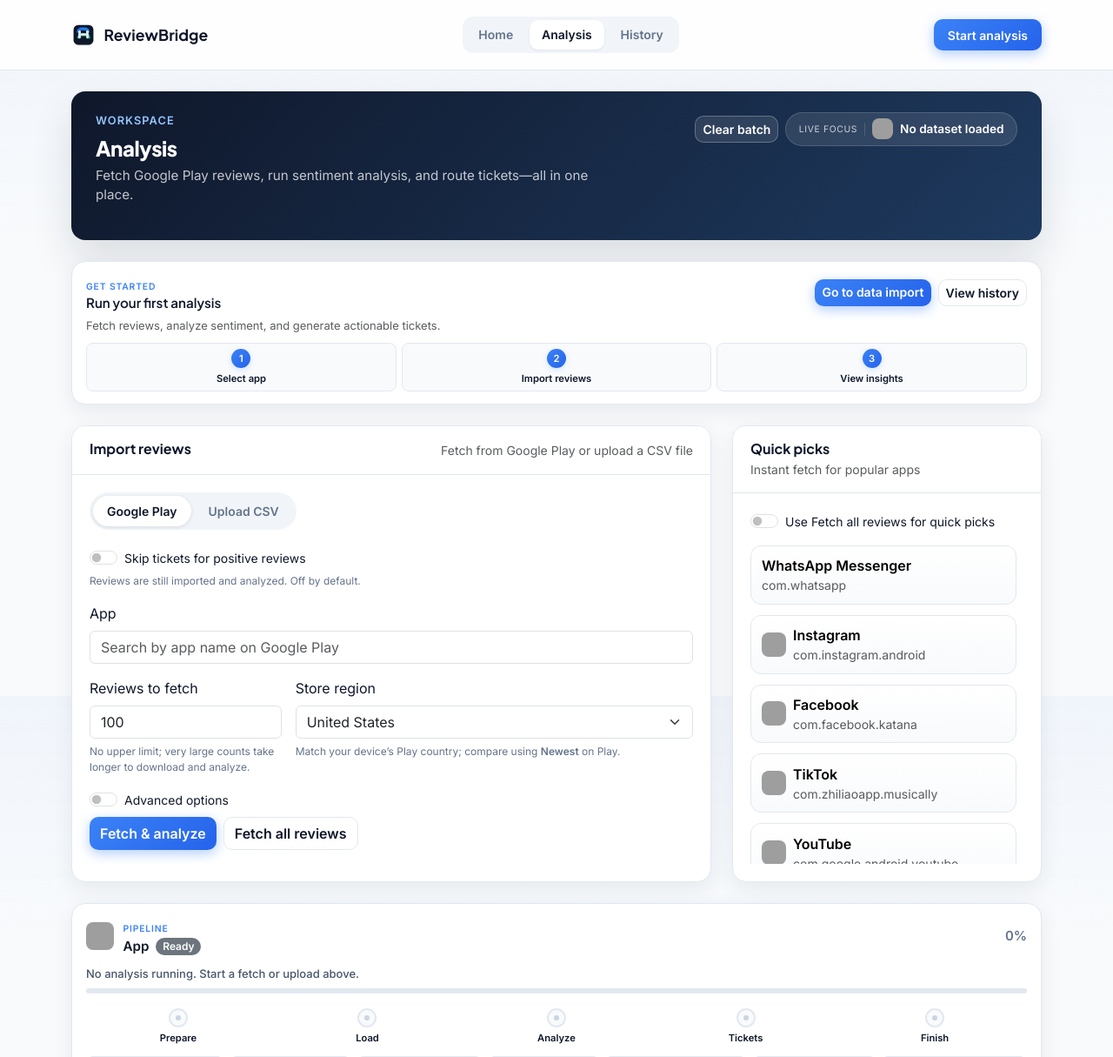
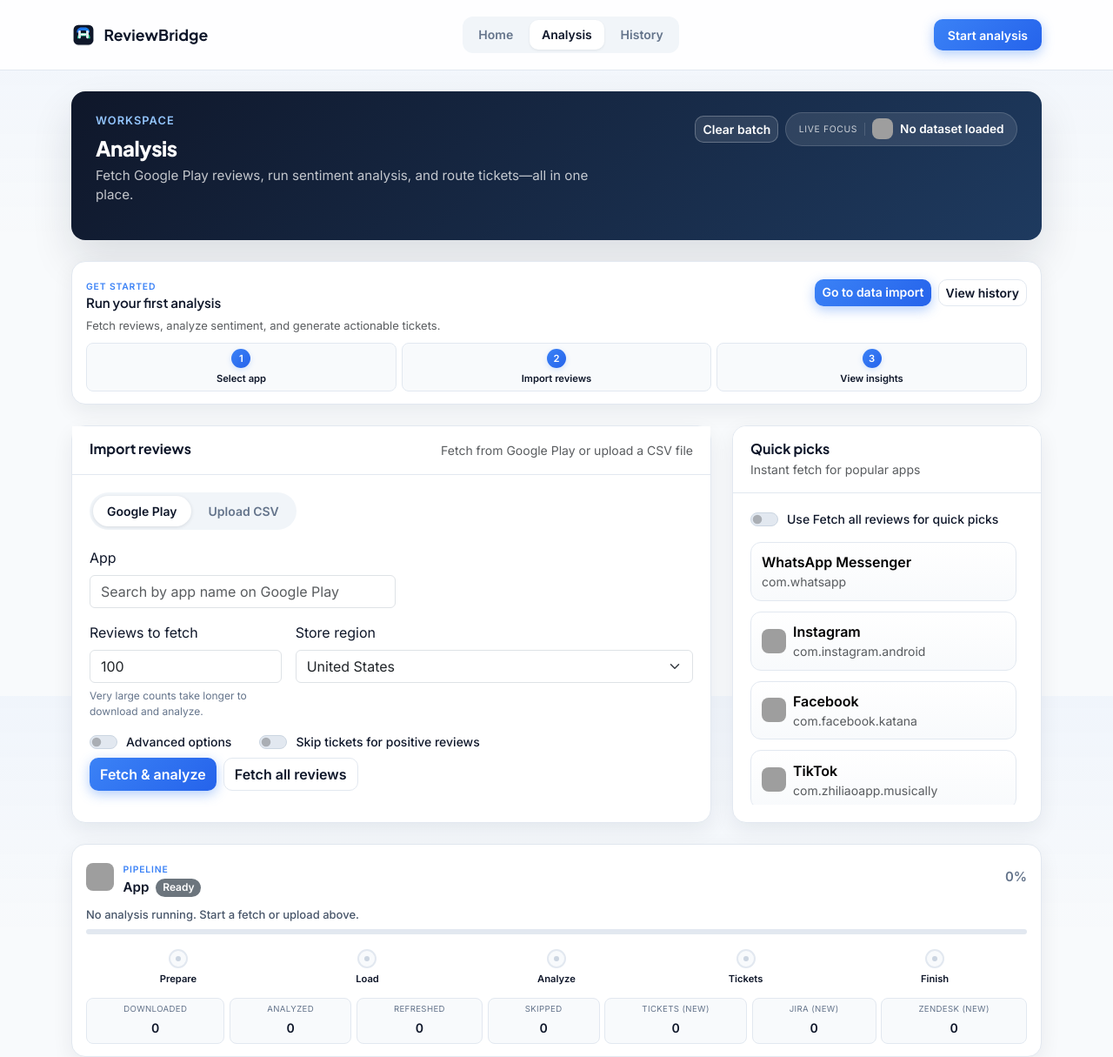
Before and after one commit to clouduser011/ReviewBridge, a Flask app: page /analysis in a window 1280 px wide. Shown: the top 1215 px of the page at 87% size. Run offline with Flask 3, Linux system fonts and the light colour scheme; some libraries are stand-ins or nearby versions; grey boxes are pictures that could not be loaded.

Commit message:
Improvements in Import Reviews.
Fix UI.
Import reviews Alignment refine.
remove unwanted description/hints.
Much better now.

```diff
--- a/app/static/css/style.css
+++ b/app/static/css/style.css
@@ -45,8 +45,17 @@
   flex: 0 0 28px;
 }
 
+#dataImportCard.rb-card,
+#dataImportCard .rb-card-body,
+.rb-import-quick-row .col-lg-8 {
+  overflow: visible;
+}
+
 .app-search-wrap {
+  position: relative;
+  z-index: 30;
   width: 100%;
+  max-width: 22rem;
 }
 
 .app-suggestions-panel.suggestions-dropdown {
@@ -56,13 +65,12 @@
   top: 100%;
   z-index: 1050;
   width: 100%;
-  min-width: 100%;
   margin-top: 0.35rem;
   background: #fff;
   border: 1px solid #e2e8f0;
   border-radius: 0.65rem;
-  box-shadow: 0 18px 40px rgba(15, 23, 42, 0.14);
-  max-height: min(22rem, 70vh);
+  box-shadow: 0 12px 28px rgba(15, 23, 42, 0.12);
+  max-height: min(16rem, 45vh);
   overflow: hidden;
   display: flex;
   flex-direction: column;
@@ -76,7 +84,7 @@
 
 .suggestion-list-body {
   overflow-y: auto;
-  max-height: min(18rem, 60vh);
+  max-height: min(14rem, 40vh);
 }
 
 .suggestion-item {
@@ -84,7 +92,7 @@
   border: none;
   background: #fff;
   text-align: left;
-  padding: 0.65rem 1rem;
+  padding: 0.5rem 0.75rem;
   border-bottom: 1px solid #f1f5f9;
   transition: background 0.15s ease;
 }
@@ -109,13 +117,13 @@
 
 .suggestion-title {
   font-weight: 600;
-  font-size: 0.9rem;
+  font-size: 0.875rem;
   color: #0f172a;
   line-height: 1.25;
 }
 
 .suggestion-meta {
-  font-size: 0.78rem;
+  font-size: 0.72rem;
   color: #64748b;
   line-height: 1.3;
   word-break: break-word;
--- a/app/static/css/theme.css
+++ b/app/static/css/theme.css
@@ -11,6 +11,9 @@
   --rb-border: #e2e8f0;
   --rb-text: #0f172a;
   --rb-text-muted: #64748b;
+  --rb-switch-off: #e2e8f0;
+  --rb-switch-off-border: #cbd5e1;
+  --rb-switch-focus-ring: rgba(59, 130, 246, 0.2);
   --rb-radius: 14px;
   --rb-radius-lg: 16px;
   --rb-radius-xl: 20px;
@@ -759,6 +762,79 @@ html {
   margin-top: 0.35rem;
 }
 
+.rb-import-switches-row {
+  display: flex;
+  flex-wrap: wrap;
+  align-items: center;
+  column-gap: 2rem;
+  row-gap: 0.75rem;
+}
+
+.rb-import-switches-row .form-switch {
+  margin-bottom: 0;
+  flex: 0 1 auto;
+}
+
+@media (max-width: 575px) {
+  .rb-import-switches-row {
+    flex-direction: column;
+    align-items: flex-start;
+  }
+}
+
+.app-body .form-switch {
+  display: flex;
+  align-items: center;
+  gap: 0.625rem;
+  padding-left: 0;
+  min-height: 1.25rem;
+}
+
+.app-body .form-switch .form-check-input {
+  float: none;
+  width: 2em;
+  height: 1.05em;
+  margin-left: 0;
+  margin-top: 0;
+  flex-shrink: 0;
+  cursor: pointer;
+  background-color: var(--rb-switch-off);
+  border: 1px solid var(--rb-switch-off-border);
+  transition: background-color 0.15s ease, border-color 0.15s ease, box-shadow 0.15s ease;
+}
+
+.app-body .form-switch .form-check-input:checked {
+  background-color: var(--rb-accent);
+  border-color: var(--rb-accent);
+}
+
+.app-body .form-switch .form-check-input:focus {
+  border-color: var(--rb-accent);
+  box-shadow: 0 0 0 0.2rem var(--rb-switch-focus-ring);
+  outline: none;
+}
+
+.app-body .form-switch .form-check-input:focus:not(:checked) {
+  border-color: #94a3b8;
+}
+
+.app-body .form-switch .form-check-input:hover:not(:disabled):not(:checked) {
+  background-color: #d8dee6;
+  border-color: #94a3b8;
+}
+
+.app-body .form-switch .form-check-input:checked:hover:not(:disabled) {
+  background-color: var(--rb-accent-dark);
+  border-color: var(--rb-accent-dark);
+}
+
+.app-body .form-switch .form-check-label {
+  color: var(--rb-text);
+  font-weight: 500;
+  cursor: pointer;
+  line-height: 1.4;
+}
+
 .rb-selected-app-chip {
   display: inline-block;
   margin-top: 0.5rem;
--- a/app/templates/analysis.html
+++ b/app/templates/analysis.html
@@ -86,14 +86,6 @@
       <button type="button" class="rb-import-tab" role="tab" aria-selected="false" aria-controls="importPanelCsv" data-import-tab="csv" id="importTabCsv">Upload CSV</button>
     </div>
 
-    <div class="rb-import-ticketing-option mb-3">
-      <div class="form-check form-switch">
-        <input type="checkbox" class="form-check-input" id="skipPositiveTicketsSwitch" value="1">
-        <label class="form-check-label small" for="skipPositiveTicketsSwitch">Skip tickets for positive reviews</label>
-      </div>
-      <p class="rb-import-hint mb-0">Reviews are still imported and analyzed. Off by default.</p>
-    </div>
-
     <div id="importPanelPlay" class="rb-import-panel is-active" role="tabpanel" aria-labelledby="importTabPlay">
       <form id="liveFetchForm" action="{{ url_for('main.start_fetch_from_google_play') }}" method="post">
         <input type="hidden" id="packageNameInput" name="package_name" required>
@@ -116,7 +108,7 @@
           <div class="col-md-4">
             <label class="form-label" for="countInput">Reviews to fetch</label>
             <input type="number" id="countInput" name="count" class="form-control rb-import-input" value="100" min="1" step="1" inputmode="numeric">
-            <p class="rb-import-hint mb-0">No upper limit; very large counts take longer to download and analyze.</p>
+            <p class="rb-import-hint mb-0">Very large counts take longer to download and analyze.</p>
           </div>
           <div class="col-md-8">
             <label class="form-label" for="fetchCountryInput">Store region</label>
@@ -135,15 +127,20 @@
               <option value="au">Australia</option>
               <option value="ww">Worldwide (fetch all only)</option>
             </select>
-            <p class="rb-import-hint mb-0">Match your device’s Play country; compare using <strong>Newest</strong> on Play.</p>
           </div>
         </div>
 
-        <div class="form-check form-switch mb-2">
-          <input class="form-check-input" type="checkbox" id="toggleAdvancedOptionsSwitch">
-          <label class="form-check-label small" for="toggleAdvancedOptionsSwitch">Advanced options</label>
+        <div class="rb-import-switches-row mb-2">
+          <div class="form-check form-switch">
+            <input class="form-check-input" type="checkbox" id="toggleAdvancedOptionsSwitch">
+            <label class="form-check-label small" for="toggleAdvancedOptionsSwitch">Advanced options</label>
+          </div>
+          <div class="form-check form-switch">
+            <input type="checkbox" class="form-check-input" id="skipPositiveTicketsSwitch" value="1">
+            <label class="form-check-label small" for="skipPositiveTicketsSwitch">Skip tickets for positive reviews</label>
+          </div>
         </div>
-        <div id="advancedOptionsPanel" class="rb-import-advanced d-none">
+        <div id="advancedOptionsPanel" class="rb-import-advanced d-none mb-3">
           <div class="row g-3">
             <div class="col-md-4">
               <label class="form-label">Package name</label>
@@ -184,6 +181,10 @@
             <input type="file" id="csvFileInput" name="review_file" accept=".csv" class="rb-file-upload-input" required>
           </label>
           <p class="rb-import-hint mb-0">Columns: author, rating, content</p>
+        </div>
+        <div class="form-check form-switch mb-3">
+          <input type="checkbox" class="form-check-input" id="skipPositiveTicketsSwitchCsv" value="1">
+          <label class="form-check-label small" for="skipPositiveTicketsSwitchCsv">Skip tickets for positive reviews</label>
         </div>
         <button type="submit" class="btn rb-btn-primary w-100 w-md-auto" id="btnCsvUpload">Analyze CSV</button>
       </form>
```
Also changed, not shown: app/static/js/dashboard.js (+25 -2 lines), scripts/test_pipeline.py (+29 -0 lines).
